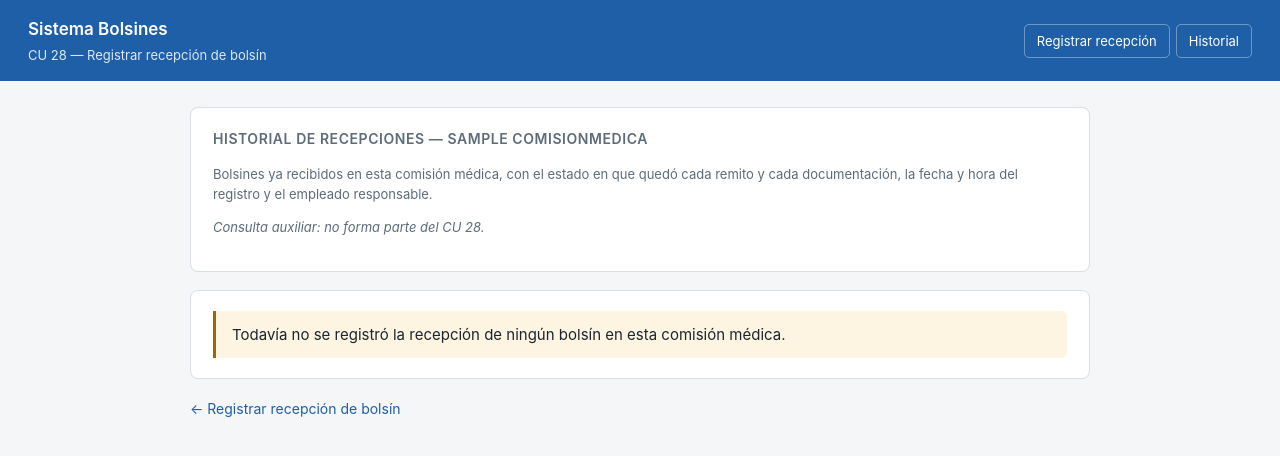
After one commit to MuruaSL/PPAI2026-Bolsines-G14, a Django app: page /historial/ in a window 1280 px wide. The commit adds this page. Shown: the top 456 px of the page. Run offline with Django 5.2, Linux system fonts and the light colour scheme; tables that the repository leaves empty hold one stand-in row (values such as "Sample post").

Commit message:
Pantalla auxiliar de historial de recepciones
Hace visible la regla de negocio de trazabilidad del ERS: en qué estado quedó
cada bolsín recibido, cuándo y qué empleado fue responsable. También resuelve
que, al registrar una recepción, el bolsín desaparecía del listado sin dejar
rastro visible.

Queda explícitamente fuera del alcance del CU 28 y así está rotulada en el
código y en la propia pantalla: no tiene gestor ni boundary, porque inventarlos
sería agregar modelado que la cátedra no validó.

4 tests nuevos (20 en total).

Co-Authored-By: Claude Opus 5 <noreply@anthropic.com>

```diff
--- a/recepcion/templates/recepcion/base.html
+++ b/recepcion/templates/recepcion/base.html
@@ -29,9 +29,24 @@
       background: var(--acento);
       color: #fff;
       padding: 16px 28px;
+      display: flex;
+      align-items: center;
+      justify-content: space-between;
+      gap: 20px;
+      flex-wrap: wrap;
     }
     header h1 { margin: 0; font-size: 17px; font-weight: 600; }
     header p { margin: 3px 0 0; font-size: 13px; opacity: .85; }
+    header nav { display: flex; gap: 6px; }
+    header nav a {
+      color: #fff;
+      text-decoration: none;
+      font-size: 13px;
+      padding: 6px 12px;
+      border-radius: 5px;
+      border: 1px solid rgba(255, 255, 255, .35);
+    }
+    header nav a:hover { background: rgba(255, 255, 255, .16); }
     main { max-width: 940px; margin: 0 auto; padding: 26px 20px 60px; }
     .panel {
       background: var(--panel);
@@ -112,8 +127,14 @@
 </head>
 <body>
   <header>
-    <h1>Sistema Bolsines</h1>
-    <p>CU 28 — Registrar recepción de bolsín</p>
+    <div>
+      <h1>Sistema Bolsines</h1>
+      <p>CU 28 — Registrar recepción de bolsín</p>
+    </div>
+    <nav>
+      <a href="{% url 'registrarRecepcion' %}">Registrar recepción</a>
+      <a href="{% url 'historial' %}">Historial</a>
+    </nav>
   </header>
   <main>
     {% block contenido %}{% endblock %}
--- /dev/null
+++ b/recepcion/templates/recepcion/historial.html
@@ -0,0 +1,80 @@
+{% extends "recepcion/base.html" %}
+
+{% comment %}
+  Pantalla auxiliar, fuera del alcance del CU 28. No está modelada en los diagramas
+  de la Entrega 1. Hace visible la regla de negocio de trazabilidad del ERS.
+{% endcomment %}
+
+{% block contenido %}
+
+  <div class="panel">
+    <h2>Historial de recepciones — {{ cmUsuario }}</h2>
+    <p class="tenue">
+      Bolsines ya recibidos en esta comisión médica, con el estado en que quedó cada remito
+      y cada documentación, la fecha y hora del registro y el empleado responsable.
+    </p>
+    <p class="tenue"><em>Consulta auxiliar: no forma parte del CU 28.</em></p>
+  </div>
+
+  {% if not recibidos %}
+    <div class="panel">
+      <div class="aviso">
+        Todavía no se registró la recepción de ningún bolsín en esta comisión médica.
+      </div>
+    </div>
+  {% endif %}
+
+  {% for recibido in recibidos %}
+    <div class="panel">
+      <h2>Bolsín {{ recibido.bolsin.numeroBolsin }} — precinto {{ recibido.bolsin.numeroPrecinto }}</h2>
+
+      <table>
+        <tbody>
+          <tr>
+            <td style="width: 34%">CM origen</td>
+            <td>{{ recibido.bolsin.origen.nombre }}</td>
+          </tr>
+          <tr>
+            <td>Estado del bolsín</td>
+            <td><strong>{{ recibido.estado.nombre }}</strong></td>
+          </tr>
+          <tr>
+            <td>Fecha y hora de recepción</td>
+            <td>{{ recibido.fechaHora|date:"d/m/Y H:i" }}</td>
+          </tr>
+          <tr>
+            <td>Empleado responsable</td>
+            <td>{{ recibido.responsable }}</td>
+          </tr>
+        </tbody>
+      </table>
+
+      {% for remito in recibido.remitos %}
+        <div class="remito" style="margin-top: 14px">
+          <h3>Remito N° {{ remito.numero }} — {{ remito.estado.nombre }}</h3>
+          <table>
+            <thead>
+              <tr>
+                <th>Asunto</th>
+                <th>Tipo</th>
+                <th>Estado</th>
+              </tr>
+            </thead>
+            <tbody>
+              {% for documentacion in remito.documentaciones %}
+                <tr>
+                  <td>{{ documentacion.asunto }}</td>
+                  <td>{{ documentacion.tipo }}</td>
+                  <td>{{ documentacion.estado.nombre }}</td>
+                </tr>
+              {% endfor %}
+            </tbody>
+          </table>
+        </div>
+      {% endfor %}
+    </div>
+  {% endfor %}
+
+  <a class="volver" href="{% url 'registrarRecepcion' %}">← Registrar recepción de bolsín</a>
+
+{% endblock %}
--- a/recepcion/templates/recepcion/resultado.html
+++ b/recepcion/templates/recepcion/resultado.html
@@ -54,5 +54,9 @@
   {% endif %}
 
   <a class="volver" href="{% url 'registrarRecepcion' %}">← Registrar otra recepción</a>
+  {% if confirmado %}
+    &nbsp;&nbsp;·&nbsp;&nbsp;
+    <a class="volver" href="{% url 'historial' %}">Ver historial de recepciones</a>
+  {% endif %}
 
 {% endblock %}
--- a/recepcion/urls.py
+++ b/recepcion/urls.py
@@ -7,4 +7,6 @@ urlpatterns = [
     path('seleccionar-bolsin/', views.seleccionarBolsin, name='seleccionarBolsin'),
     path('seleccionar-opcion/', views.seleccionarOpcion, name='seleccionarOpcion'),
     path('confirmar/', views.confirmar, name='confirmar'),
+    # Consulta auxiliar, fuera del alcance del CU 28.
+    path('historial/', views.historial, name='historial'),
 ]
--- a/recepcion/views.py
+++ b/recepcion/views.py
@@ -113,3 +113,64 @@ def confirmar(request):
         'responsable': pantalla.gestor.empleadoLogueado,
         'informado': pantalla.responsableInformado,
     })
+
+
+# ---------------------------------------------------------------------------
+# Consulta auxiliar — FUERA DEL ALCANCE DEL CU 28
+# ---------------------------------------------------------------------------
+#
+# Esta vista no forma parte del caso de uso asignado ni está modelada en los
+# diagramas de la Entrega 1. Es una ayuda de consulta que hace visible la regla
+# de negocio "Trazabilidad de la documentación y del Bolsín" del ERS: en qué
+# estado quedó cada bolsín recibido, cuándo y qué empleado fue responsable.
+#
+# Deliberadamente NO tiene gestor ni clase boundary: inventarlos sería agregar
+# modelado que la cátedra no validó. Consulta las entidades y muestra el
+# resultado, nada más.
+
+
+def historial(request):
+    """Bolsines ya recibidos en la CM del usuario, con su trazabilidad."""
+    sesion = Sesion.objects.order_by('-fechaHoraInicio').first()
+    if sesion is None:
+        return render(request, 'recepcion/sin_datos.html')
+
+    empleado = sesion.getUsuarioEnSesion().empleados.first()
+    comisionMedica = empleado.asignadoA if empleado else None
+
+    recibidos = []
+    for bolsin in Bolsin.objects.filter(destino=comisionMedica).order_by('-numeroBolsin'):
+        estadoActual = bolsin.getEstadoActual()
+        if estadoActual is None or estadoActual.nombre != 'RecibidoEnCMDestino':
+            continue
+
+        cambioEstado = bolsin.cambioEstado.filter(fechaHoraFin__isnull=True).first()
+
+        remitos = []
+        for remito in bolsin.remito.all():
+            documentaciones = []
+            for detalle in remito.detalleRemito.all():
+                documentacion = detalle.getDocumentacion()
+                documentaciones.append({
+                    'asunto': documentacion.getAsunto(),
+                    'tipo': documentacion.getTipoDocumentacion().getNombre(),
+                    'estado': documentacion.getEstadoActual(),
+                })
+            remitos.append({
+                'numero': remito.getNumero(),
+                'estado': remito.estado,
+                'documentaciones': documentaciones,
+            })
+
+        recibidos.append({
+            'bolsin': bolsin,
+            'estado': estadoActual,
+            'fechaHora': cambioEstado.fechaHoraInicio if cambioEstado else None,
+            'responsable': cambioEstado.responsableCE if cambioEstado else None,
+            'remitos': remitos,
+        })
+
+    return render(request, 'recepcion/historial.html', {
+        'cmUsuario': comisionMedica.getNombre() if comisionMedica else '',
+        'recibidos': recibidos,
+    })
```
Also changed, not shown: recepcion/tests.py (+45 -0 lines).
